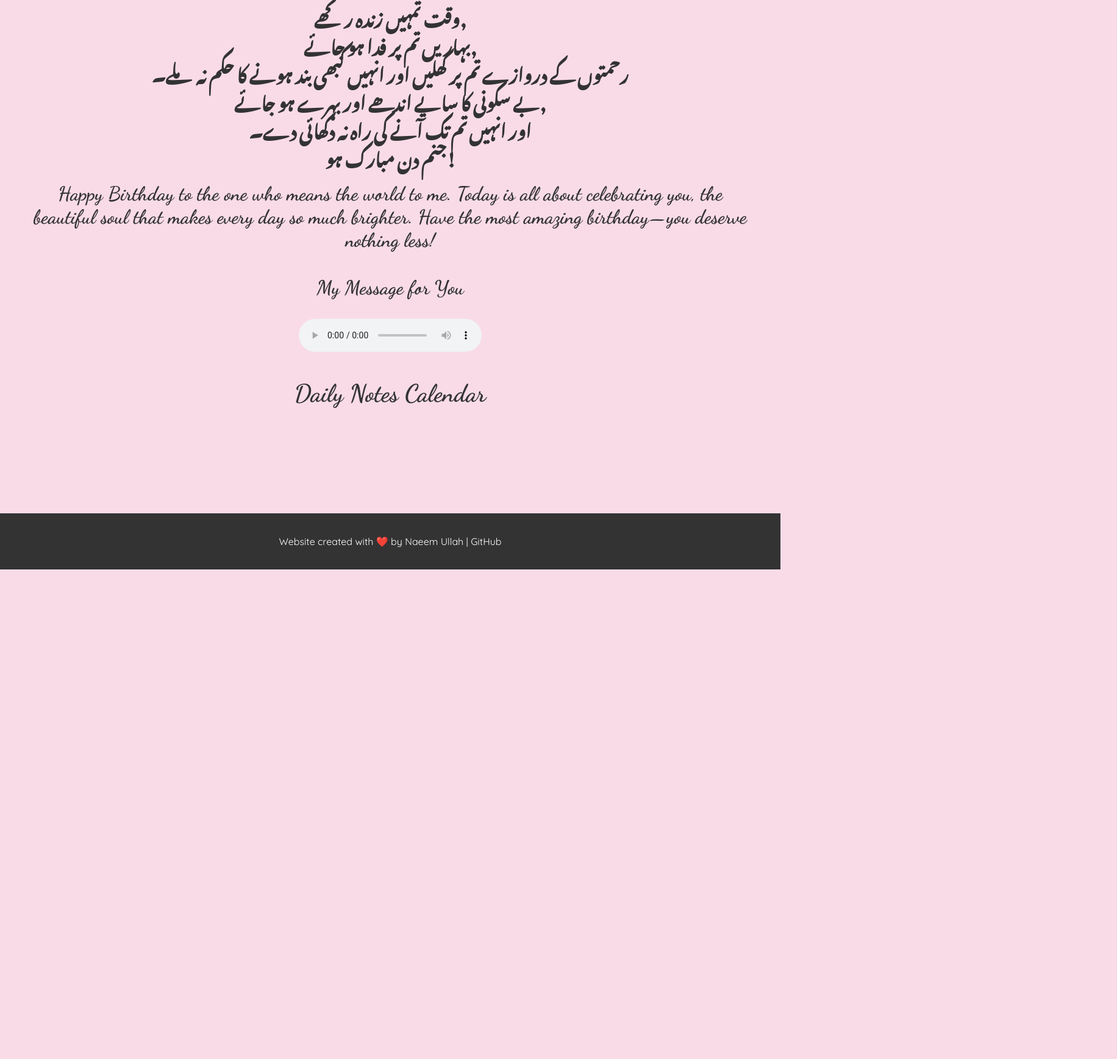
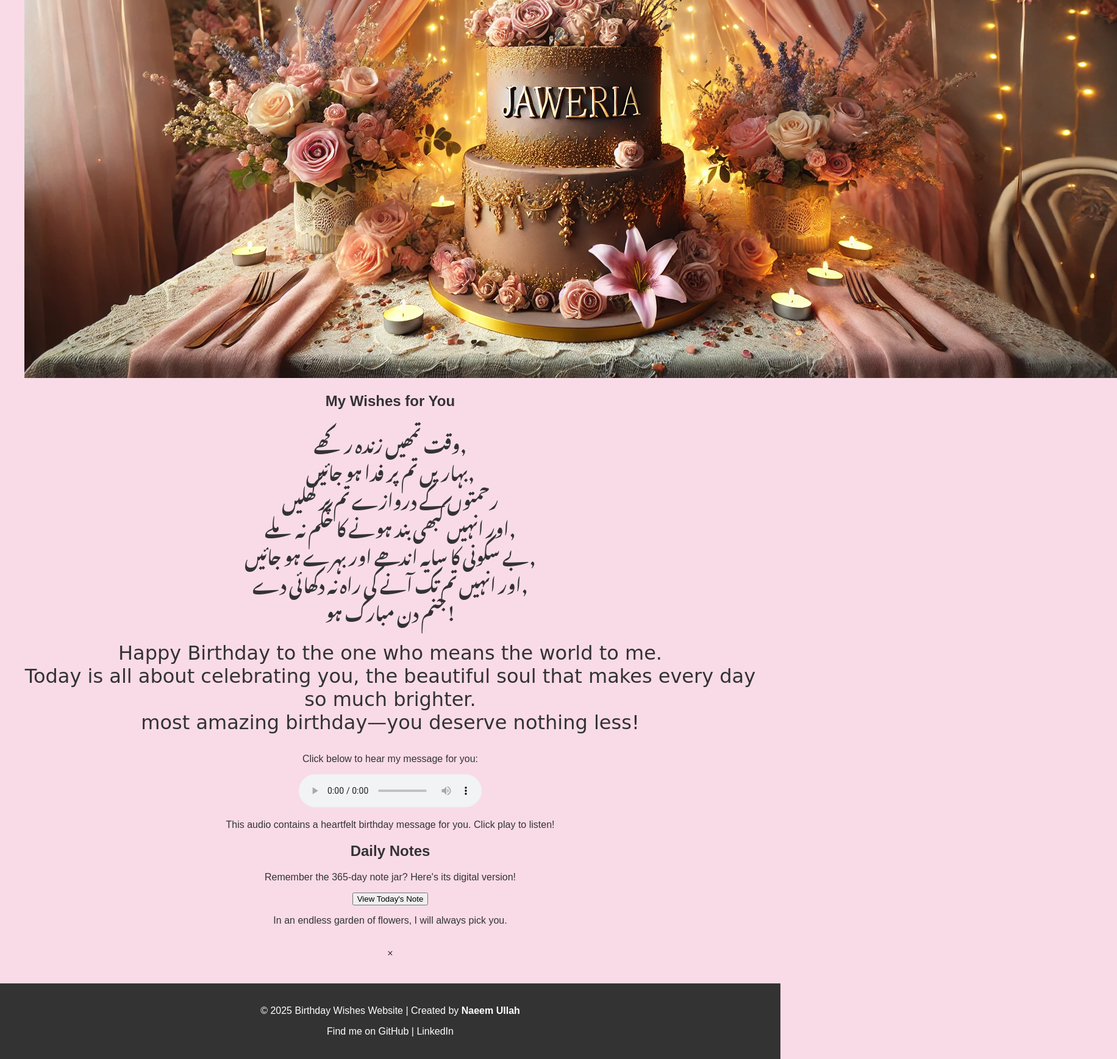
Before and after one commit to someonetooo/bd_wish, a plain HTML site: page index.html in a window 1280 px wide. Shown: the part 424-2161 px from the top of the page at 61% size, 1832 px wide, since content can reach past the window. Before the commit the page ends 1358 px from the top, so only its background shows below. Drawn offline with Linux system fonts and the light colour scheme; a web font is replaced by a local one.

Commit message:
Update index.html

```diff
--- a/index.html
+++ b/index.html
@@ -3,53 +3,82 @@
 <head>
   <meta charset="UTF-8">
   <meta name="viewport" content="width=device-width, initial-scale=1.0">
-  <title>Happy Birthday Jaweria!</title>
+  <meta name="description" content="Personalized birthday wishes with audio messages, notes, and more!">
+  <title>Birthday Wishes</title>
   <link rel="stylesheet" href="style.css">
-  <link href="https://fonts.googleapis.com/css2?family=Dancing+Script:wght@700&family=Quicksand:wght@400;500&family=Noto+Nastaliq+Urdu&display=swap" rel="stylesheet">
 </head>
 <body>
   <div class="container">
-    <!-- Birthday Image with Lighting Effect -->
-    <div class="image-container">
-      <div class="light-effect"></div>
-      <img src="image.webp" alt="Birthday Decor" class="birthday-image">
-    </div>
+    <!-- Cake and Balloons Section -->
+    <section class="celebration">
+      <img src="image.webp" alt="Birthday Celebration with Cake and Balloons" class="cake">
+    </section>
 
-    <!-- Birthday Wish -->
-    <div class="wish-container">
-      <h1 class="urdu-wish">وقت تمہیں زندہ رکھے,<br>بہاریں تم پر فدا ہو جائے,<br>رحمتوں کے دروازے تم پر کھلیں اور انہیں کبھی بند ہونے کا حکم نہ ملے۔<br>بے سکونی کا سایے اندھے اور بہرے ہو جائے,<br>اور انہیں تم تک آنے کی راہ نہ دکھائی دے۔<br>جنم دن مبارک ہو!</h1>
-      <h2 class="english-wish">Happy Birthday to the one who means the world to me. Today is all about celebrating you, the beautiful soul that makes every day so much brighter. Have the most amazing birthday—you deserve nothing less!</h2>
-    </div>
+    <!-- Wishes Section -->
+    <section class="wishes">
+      <h2>My Wishes for You</h2>
+      <p class="urdu-wish">
+        وقت تمھیں زندہ رکھے,<br>
+        بہاریں تم پر فدا ہو جائیں,<br>
+        رحمتوں کے دروازے تم پر کھلیں<br>
+        اور انہیں کبھی بند ہونے کا حکم نہ ملے,<br>
+        بے سکونی کا سایہ اندھے اور بہرے ہو جائیں,<br>
+        اور انہیں تم تک آنے کی راہ نہ دکھائی دے,<br>
+        جنم دن مبارک ہو!
+      </p>
+      <p class="english-wish">
+        Happy Birthday to the one who means the world to me.<br>
+        Today is all about celebrating you, the beautiful soul that makes every day so much brighter.<br>
+        most amazing birthday—you deserve nothing less!
+      </p>
+    </section>
 
-    <!-- Voice Note -->
-    <div class="voice-note-container">
-      <h3>My Message for You</h3>
+    <!-- Audio Message Section -->
+    <section class="audio-message">
+      <p>Click below to hear my message for you:</p>
       <audio controls>
         <source src="ForU.mp3" type="audio/mpeg">
         Your browser does not support the audio element.
       </audio>
-    </div>
+      <p>This audio contains a heartfelt birthday message for you. Click play to listen!</p>
+    </section>
 
-    <!-- Calendar -->
-    <div class="calendar-container">
-      <h2>Daily Notes Calendar</h2>
-      <div id="calendar"></div>
-    </div>
+    <!-- Calendar Section -->
+    <section class="calendar">
+      <h2>Daily Notes</h2>
+      <p>Remember the 365-day note jar? Here's its digital version!</p>
+      <div class="calendar-grid" id="calendar-grid"></div>
+      <button id="view-note" data-note="This is a special note for today!">View Today's Note</button>
+      <p>In an endless garden of flowers, I will always pick you.</p>
+    </section>
+  </div>
 
-    <!-- Hidden Notes Popup -->
-    <div id="note-popup" class="popup">
-      <div class="popup-content">
-        <span id="close-popup">&times;</span>
-        <p id="note-text"></p>
-      </div>
+  <!-- Modal for Notes -->
+  <div id="note-modal" class="hidden">
+    <div class="note-content">
+      <span id="close-modal">&times;</span>
+      <p id="note-text"></p>
     </div>
   </div>
 
-  <!-- Footer -->
+  <!-- Footer Section -->
   <footer>
-    <p>Website created with ❤️ by <a href="https://linkedin.com/in/yourusername" target="_blank">Naeem Ullah</a> | <a href="https://github.com/yourusername" target="_blank">GitHub</a></p>
+    <p>&copy; 2025 Birthday Wishes Website | Created by <strong>Naeem Ullah</strong></p>
+    <p>Find me on <a href="https://github.com/naeemullah-datascientist" target="_blank">GitHub</a> | <a href="https://www.linkedin.com/in/naeem-ullah-930890345/" target="_blank">LinkedIn</a></p>
   </footer>
 
-  <script src="script.js"></script>
+  <!-- JavaScript -->
+  <script>
+    // JavaScript for Modal Interaction
+    document.getElementById('view-note').addEventListener('click', function () {
+      const noteText = this.getAttribute('data-note');
+      document.getElementById('note-text').textContent = noteText;
+      document.getElementById('note-modal').classList.remove('hidden');
+    });
+
+    document.getElementById('close-modal').addEventListener('click', function () {
+      document.getElementById('note-modal').classList.add('hidden');
+    });
+  </script>
 </body>
 </html>
```
